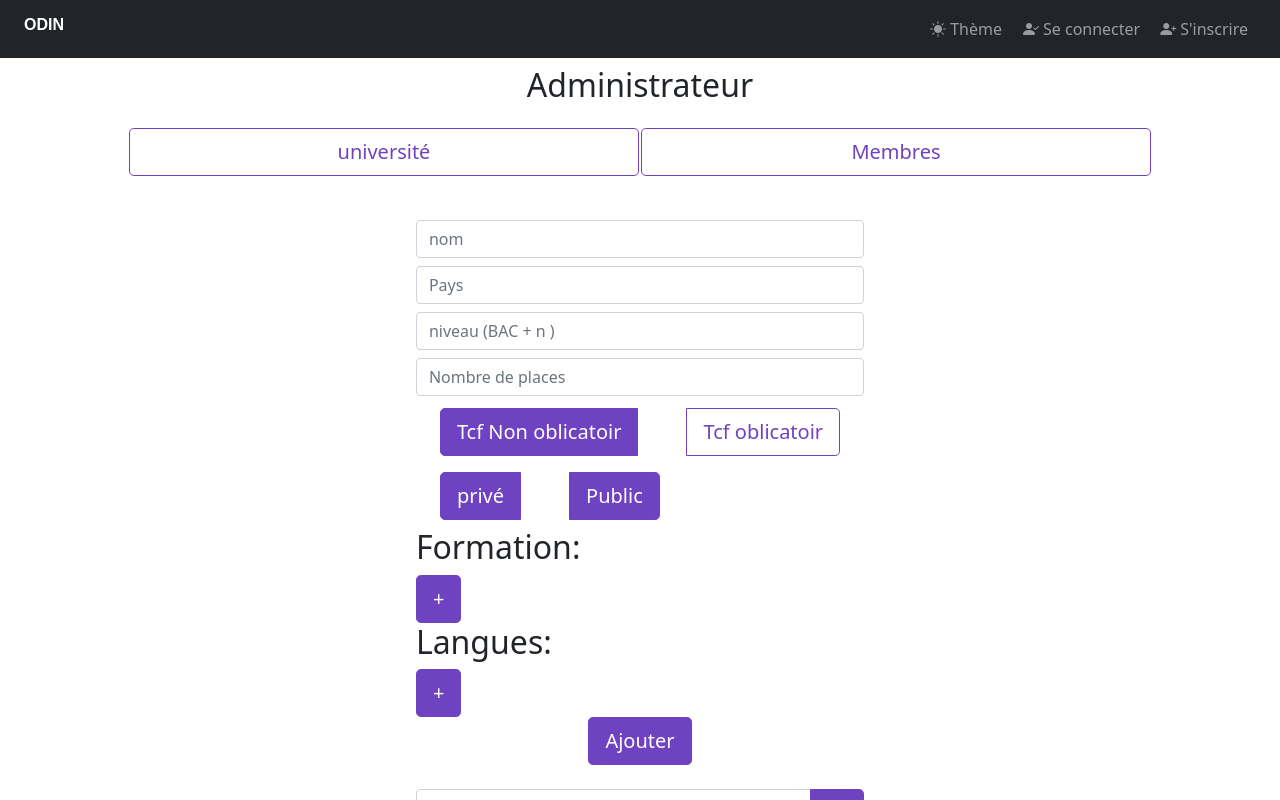
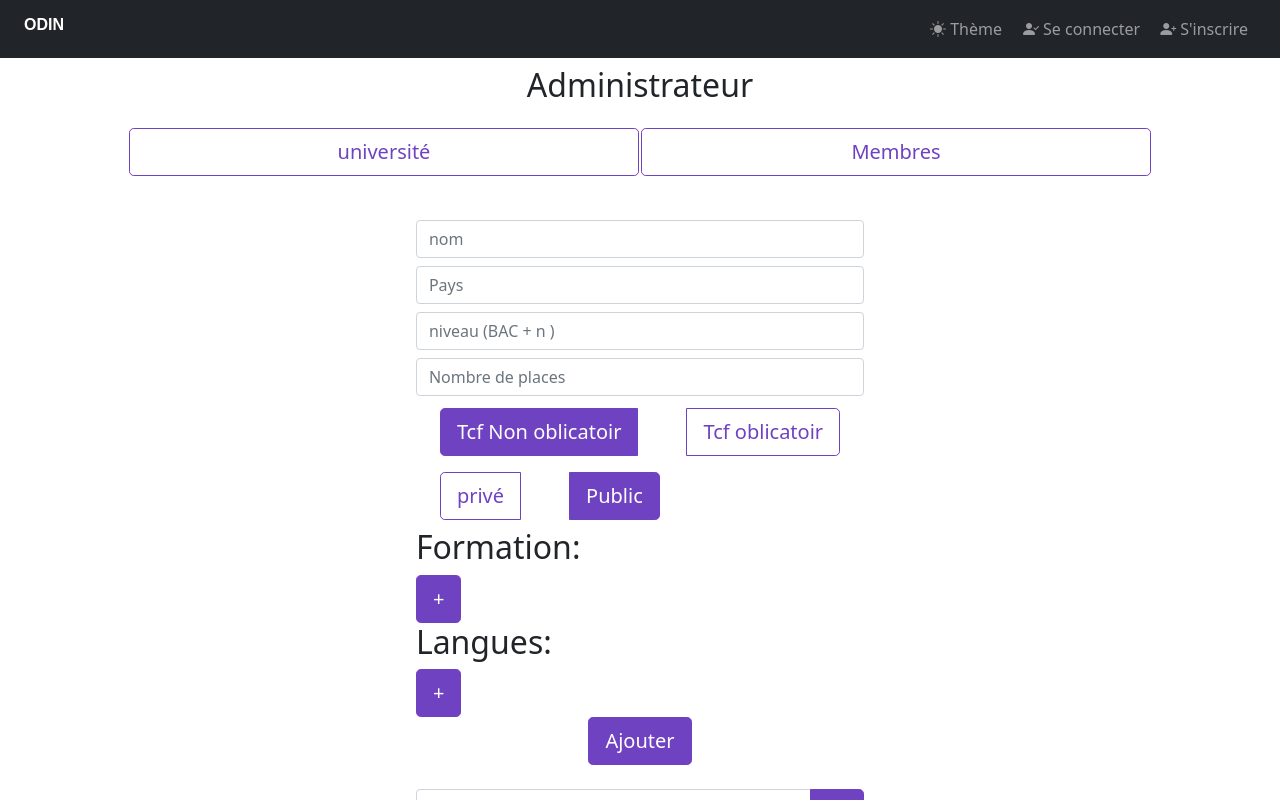
Before and after one commit to sosso21/odin-client, a Next.js app: page /admin in a window 1280 px wide. Both pictures are taken after typing "Sample" into the empty fields and a click on the button "Ajouter". Shown: the top 800 px of the page. Built offline with nearby package versions, Linux system fonts and the light colour scheme.

Commit message:
oui magaté

```diff
--- a/pages/admin.js
+++ b/pages/admin.js
@@ -139,7 +139,7 @@ const HandleChangeArr = (value ,parent,key )=>{
         </div>
 
         <div className="input-group">
-        <button className={"mx-4 my-2 btn btn-lg "+ (toChange.tcf == false ? "btn-hermes" : "btn-outline-hermes" )  } onClick={()=> setToChange({...toChange, tcf: false})}  > privé </button>
+        <button className={"mx-4 my-2 btn btn-lg "+ (toChange.publicSchool == false  ? "btn-hermes" : "btn-outline-hermes" )  } onClick={()=> setToChange({...toChange, publicSchool: false})}  > privé </button>
         <button className={"mx-4 my-2 btn btn-lg "+ (toChange.publicSchool == true  ? "btn-hermes" : "btn-outline-hermes" )  } onClick={()=> setToChange({...toChange, publicSchool: true })}  >Public</button>
         </div>
 
```
